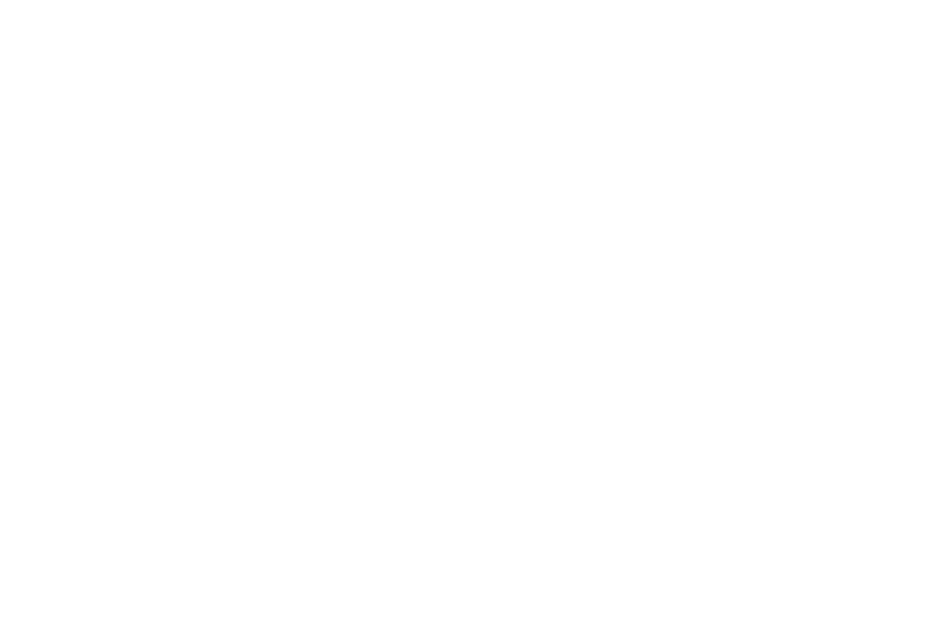
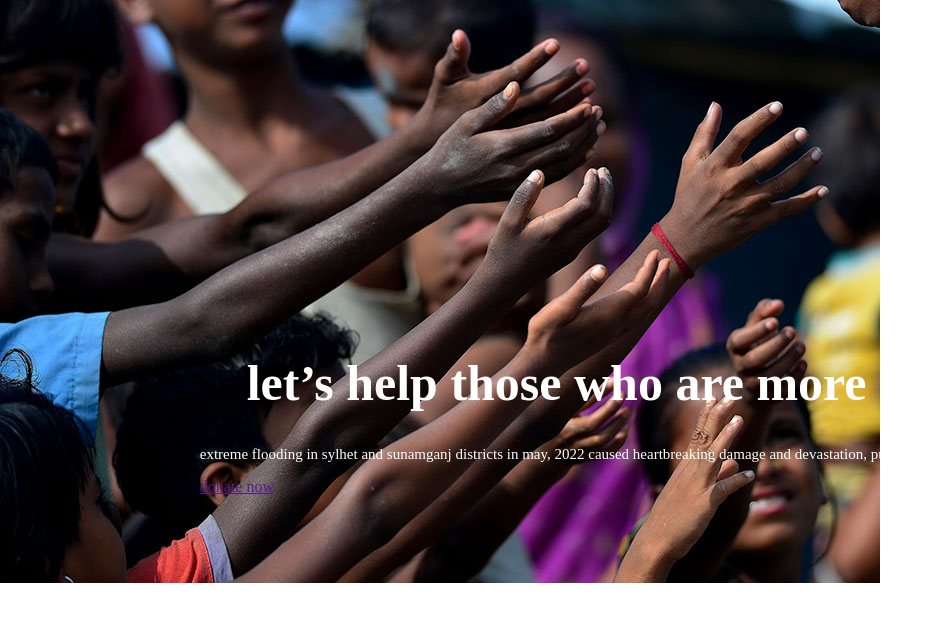
Before and after one commit to vaskor1/Donation-camp, a plain HTML site: page index.html in a window 1280 px wide. Shown: the whole page, without its empty margins (0-943 px from the left). Drawn offline with Linux system fonts and the light colour scheme.

Commit message:
first Donate

```diff
--- a/index.html
+++ b/index.html
@@ -4,10 +4,21 @@
     <meta charset="UTF-8">
     <meta http-equiv="X-UA-Compatible" content="IE=edge">
     <meta name="viewport" content="width=device-width, initial-scale=1.0">
-    <title>donation CAMP</title>
+    <title>Donate CAMP</title>
     <link rel="stylesheet" href="style.css">
 </head>
 <body>
+    <div id="content">
+        <div class="over">
+            <h1>Let’s Help Those Who Are
+            More In Need</h1>
+            <p>Extreme flooding in Sylhet and Sunamganj
+            districts in May, 2022 caused heartbreaking
+            damage and devastation, putting 1.5 million children at risk.</p>
+            <a href="">Donate now</a>
+        </div>
+
+    </div>
 
 </body>
 </html>
--- a/style.css
+++ b/style.css
@@ -0,0 +1,27 @@
+body{
+    min-height: 100vh;
+    display: flex;
+    align-items: center;
+    justify-content: center;
+    background-image: url(image/donation13.jpg);
+    background-repeat: no-repeat;
+
+}
+#content{
+    display: flex;
+    align-items: center;
+    justify-items: center;
+    text-transform: lowercase;
+
+}
+h1{
+    color: white;
+    text-align: center;
+    font-size: 50px;
+
+}
+p{
+    text-align: center;
+    color: white;
+    font-size: 15px;
+}
```
Also changed, not shown: image/donation13.jpg (added).
